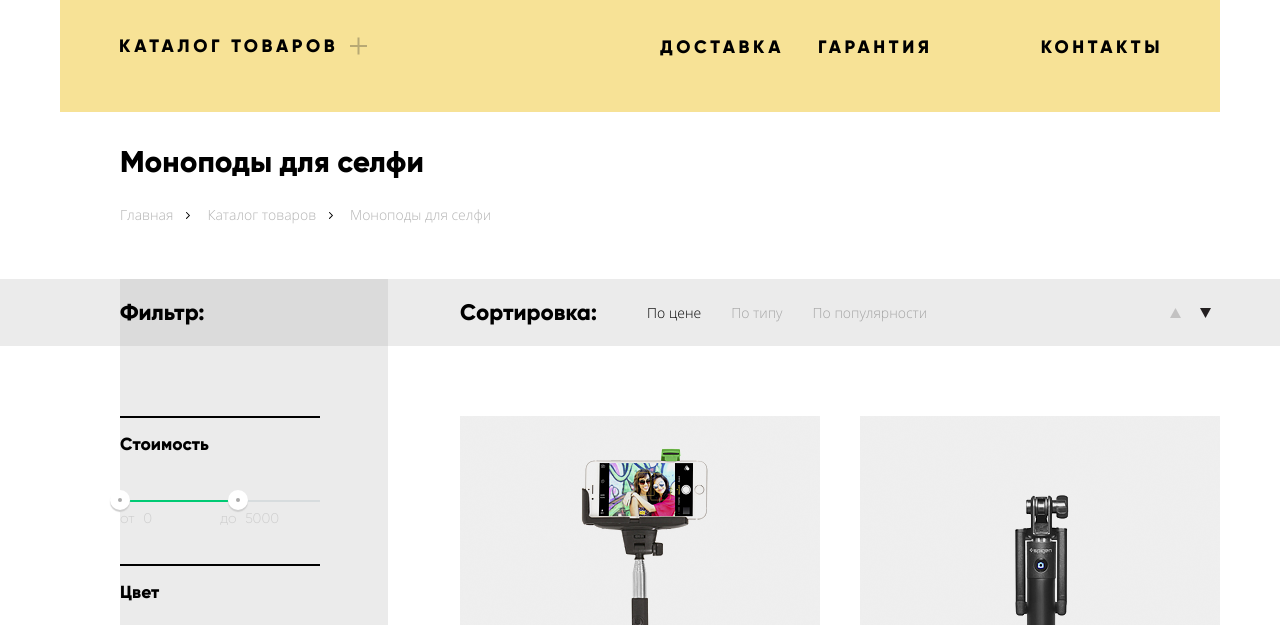
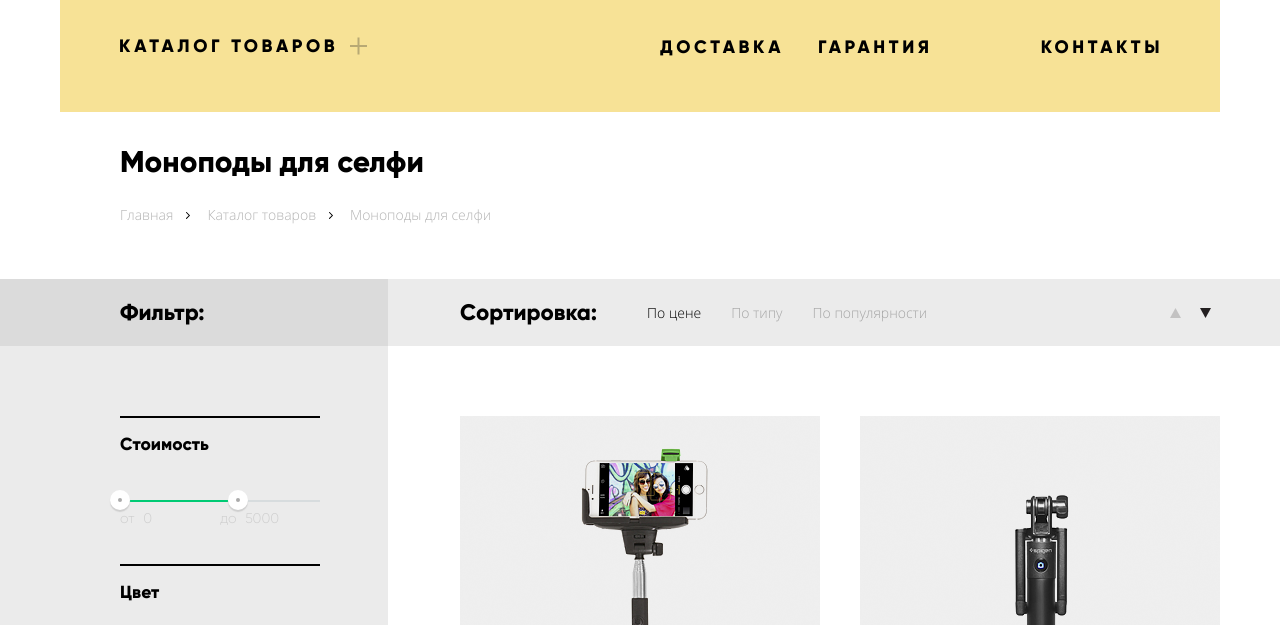
Before and after one commit to Nailya2019/1171555-device-26, a plain HTML site: page catalog.html in a window 1280 px wide. Shown: the part 118-743 px from the top of the page. Drawn offline with Linux system fonts and the light colour scheme; files whose address does not match are found by name.

Commit message:
Боковой фон у каталога

```diff
--- a/css/style.css
+++ b/css/style.css
@@ -774,6 +774,10 @@ h2.contacts-head{
 	padding-right: 0;
 }
 
+.main-aside-inner{
+	background-image: linear-gradient(to right, #EBEBEB 28%, #fff 28%);
+}
+
 .main-aside-inner div{
 	display: flex;
 	justify-content: space-between;
@@ -782,7 +786,8 @@ h2.contacts-head{
 /* Фильтр-заголовок*/
 .filter-header-container{
 	position: relative;
-	background: #ebebeb;
+	background-color: #ebebeb;
+	background-image: linear-gradient(to right, #DBDBDB 28%, #ebebeb 28%);
 }
 .filter-header-container div{
 	display: flex;
```
